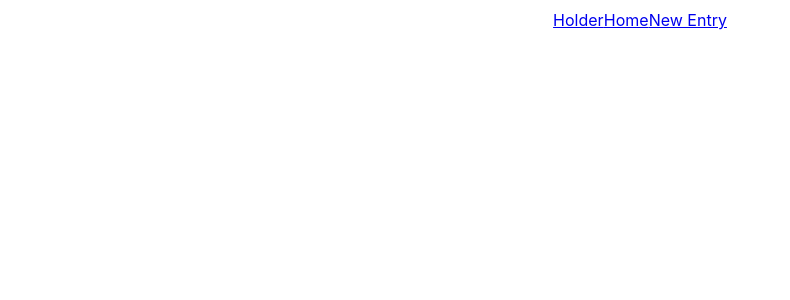
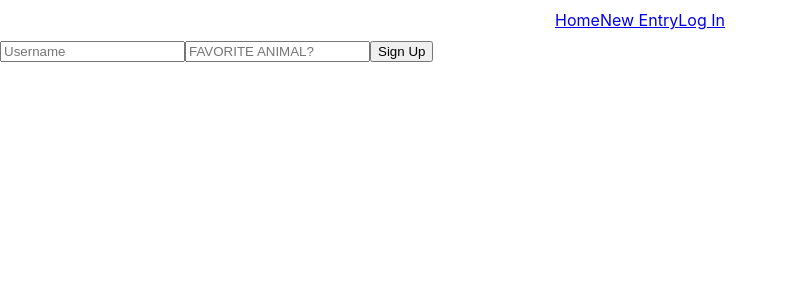
Before and after one commit to jlswift2/phase-2-project, a React (Create React App) app: page /Login in a window 1280 px wide. Shown: the top 300 px of the page, without its empty margins (0-790 px from the left). Built offline with nearby package versions, Linux system fonts and the light colour scheme.

Commit message:
started users

```diff
--- a/db.json
+++ b/db.json
@@ -25,7 +25,7 @@
       "title": "hi",
       "name": "gi",
       "entry": "frfr",
-      "mood": "Happy",
+      "mood": "Stressed",
       "id": 4
     },
     {
@@ -39,7 +39,7 @@
       "title": "okay day today",
       "name": "brian vu",
       "text_body": "the day was really good!",
-      "mood": "Excitement",
+      "mood": "Happy",
       "id": 6
     },
     {
@@ -59,6 +59,30 @@
       "mood": "",
       "": "Tired",
       "id": 8
+    },
+    {
+      "title": "me",
+      "text_body": "so tired",
+      "author": "brian vu",
+      "mood": "Tired",
+      "id": 9
+    }
+  ],
+  "users": [
+    {
+      "username": "brian vu",
+      "favAnimal": "omg",
+      "id": 1
+    },
+    {
+      "username": "brian vu",
+      "favAnimal": "qweqweqwe",
+      "id": 2
+    },
+    {
+      "username": "brian vu",
+      "favAnimal": "omg",
+      "id": 3
     }
   ]
 }
--- a/src/components/App.js
+++ b/src/components/App.js
@@ -1,34 +1,41 @@
-import React from 'react';
+import React, { useEffect, useState } from 'react';
 import { Route, Switch } from "react-router-dom";
 import Header from "./Header";
 import Home from "./Home";
 import NewEntry from "./NewEntry";
-import Holder from "./Holder";
 import Entry from "./Entry";
+import Login from './Login';
 
 function App() {
+  const [user, setUser] = useState(null);
 
+  useEffect(() => {
+    const userStatus = JSON.parse(localStorage.getItem("journalUser"));
+    setUser(userStatus);
+  }, []);
+
+  console.log(user)
 
   return (
     <div className="App">
       <Header />
       <Switch>
-        <Route path="/Holder">
-          <Holder />
+        <Route exact path="/Login">
+          <Login />
         </Route>
-        <Route exact path="/">
-          <Home />
-        </Route>
-        <Route path="/NewEntry">
-          <NewEntry />
+        <Route exact path="/NewEntry">
+          <NewEntry user={user}/>
         </Route>
         <Route exact path="/Entry/:id">
-          <Entry />
+          <Entry user={user}/>
         </Route>
         <Route exact path="/Entry/:id/Edit">
-          <NewEntry />
+          <NewEntry user={user}/>
         </Route>
-       </Switch>
+        <Route path="/">
+          <Home user={user}/>
+        </Route>
+      </Switch>
     </div>
   );
 }
--- a/src/components/Entry.js
+++ b/src/components/Entry.js
@@ -1,7 +1,8 @@
 import React, { useState, useEffect } from 'react'
 import { Link, useParams, useHistory } from "react-router-dom";
 
-function Entry() {
+function Entry({ user }) {
+  console.log(user)
   const { id } = useParams();
   const history =useHistory()
   const [entry, setEntry] = useState({});
@@ -11,6 +12,11 @@ function Entry() {
     .then(res => res.json())
     .then(data => setEntry(data));
   }, [id]);
+
+  //checks if the logged in user is the same as entry author
+  if(user.username === entry.author){
+    console.log("here")
+  }
 
   function handleDelete(e) {
       fetch(`http://localhost:8002/journals/${id}`, {
--- a/src/components/Holder.js
+++ /dev/null
@@ -1,11 +0,0 @@
-import React from "react";
-
-function Holder() {
-  return (
-    <div>
-      <h1>you are in holder page</h1>
-    </div>
-  )
-}
-
-export default Holder;
--- a/src/components/Home.js
+++ b/src/components/Home.js
@@ -1,7 +1,7 @@
 import React, { useState, useEffect } from "react";
 import EntryCard from "./EntryCard";
 
-function Home() {
+function Home({ user }) {
   const [entries, setEntries] = useState([]);
   const [filter, setFilter] = useState("all");
 
--- /dev/null
+++ b/src/components/Login.js
@@ -0,0 +1,47 @@
+import React, { useState } from "react";
+import { useHistory } from "react-router-dom";
+
+function Login() {
+  const [userData, setUserData] = useState({
+    username: "",
+    favAnimal: ""
+  });
+
+  const history = useHistory();
+
+  const handleChange = event => {
+    setUserData({
+      ...userData,
+      [event.target.name]: event.target.value
+    });
+  }
+
+  const handleSubmit = event => {
+    event.preventDefault();
+
+    fetch("http://localhost:8002/users", {
+      method: "POST",
+      headers: {
+        "Content-Type": "application/json"
+      },
+      body: JSON.stringify(userData)
+    })
+    .then(res => res.json())
+    .then(data => {
+      localStorage.setItem("journalUser", JSON.stringify(data));
+      history.push("/");
+    });
+  }
+
+  return (
+    <div>
+      <form onSubmit={handleSubmit}>
+        <input type="text" name="username" value={userData.username} onChange={handleChange} placeholder="Username"></input>
+        <input type="text" name="favAnimal" value={userData.favAnimal} onChange={handleChange} placeholder="FAVORITE ANIMAL?"></input>
+        <button>Sign Up</button>
+      </form>
+    </div>
+  )
+}
+
+export default Login;
--- a/src/components/NavBar.js
+++ b/src/components/NavBar.js
@@ -4,9 +4,9 @@ import { NavLink } from "react-router-dom";
 function NavBar() {
   return(
   <div className="navbar">
-    <NavLink to="/Holder">Holder</NavLink>
     <NavLink to="/">Home</NavLink>
     <NavLink to="/NewEntry">New Entry</NavLink>
+    <NavLink to="/Login">Log In</NavLink>
     </div>);
 }
 
--- a/src/components/NewEntry.js
+++ b/src/components/NewEntry.js
@@ -1,7 +1,7 @@
 import React, { useEffect, useState } from "react";
-import { useHistory, useParams, useRouteMatch } from "react-router-dom";
+import { useHistory, useParams, useRouteMatch, Redirect } from "react-router-dom";
 
-function NewEntry() {
+function NewEntry({ user }) {
     const [formData, setFormData] = useState({
         title: "",
         text_body: "",
@@ -27,6 +27,11 @@ function NewEntry() {
             })
         }
     }, [match.path]);
+
+    //checks if a user is logged in
+    if(!user.username){
+        return <Redirect to="/Login"></Redirect>
+    }
 
     function handleChange(e) {
         setFormData({
```
